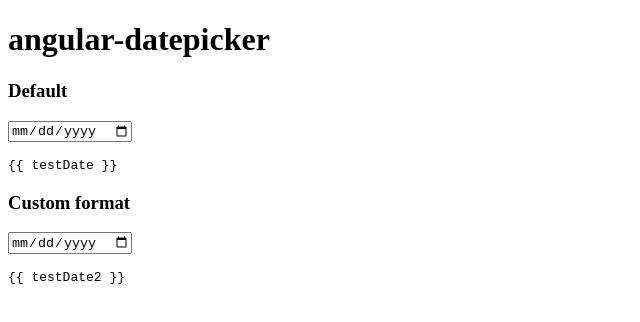
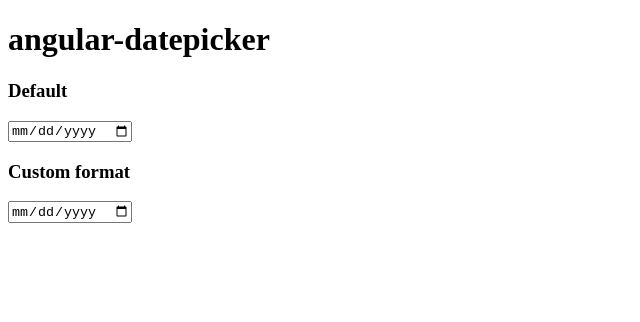
Before and after one commit to sergioesp/angular-datepicker, a website: page index.html in a window 1280 px wide. Shown: the whole page, without its empty margins (0-640 px from the left). Drawn offline with nearby package versions, Linux system fonts and the light colour scheme.

Commit message:
Fix missing extension

```diff
--- a/index.html
+++ b/index.html
@@ -30,7 +30,7 @@
   <script src="//ajax.googleapis.com/ajax/libs/angularjs/1.3.11/angular.min.js"></script>
   <script src="//ajax.googleapis.com/ajax/libs/jqueryui/1.11.2/jquery-ui.min.js"></script>
 
-  <script src="angular-datepicker"></script>
+  <script src="angular-datepicker.js"></script>
 
   <script>
     angular.module('test', ['jqDatepicker']);
```
